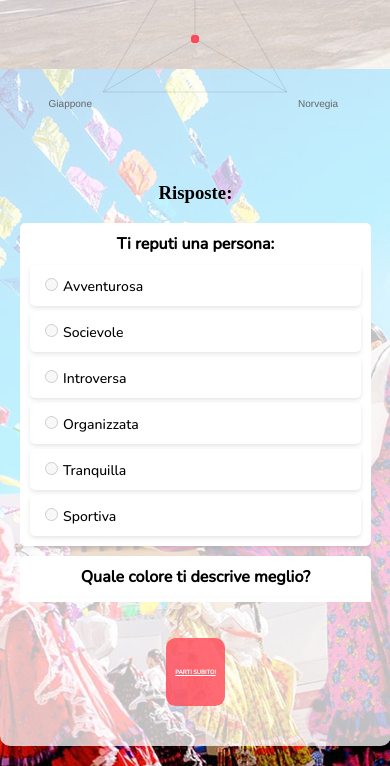
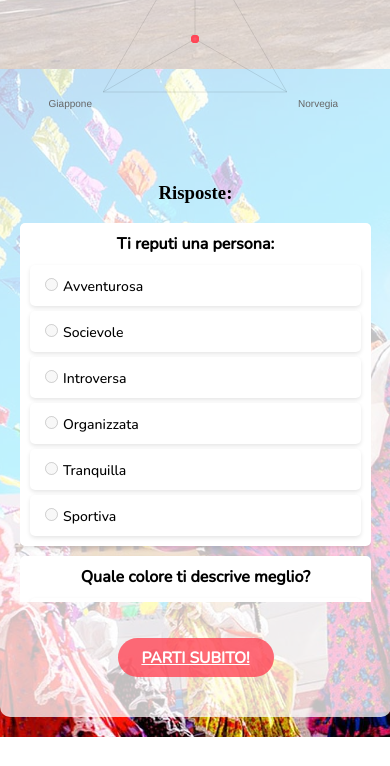
Before and after one commit to Alessio-Lovato-Unipd/travel_website, a plain HTML site: page results_page.html in a window 390 px wide. Shown: the part 1619-2385 px from the top of the page. After the commit the page ends 2356 px from the top, so only its background shows below. Drawn offline with nearby package versions, Linux system fonts and the light colour scheme.

Commit message:
Changed sie of mobile button

```diff
--- a/results.css
+++ b/results.css
@@ -100,7 +100,6 @@ p {
   width: 15vw;
   height: 5vw;
   margin-top: 20px;
-  height: 8vh;
   border-radius: 2.5vw;
   margin-bottom: 20px;
   text-decoration: underline;
@@ -118,6 +117,22 @@ p {
     transform: none;
     width: 90%;
     margin: 20px auto;
+  }
+
+  #Button {
+    background-color: rgba(255, 70, 87, 0.8);
+    color: white;
+    border: none;
+    width: 40vw;
+    height: 10vw;
+    margin-top: 20px;
+    border-radius: 5vw;
+    margin-bottom: 20px;
+    text-decoration: underline;
+    font-weight: bold;
+    cursor: pointer;
+    font-family: 'Nunito', sans-serif;
+    font-size: 4vw;
   }
 }
 
```
